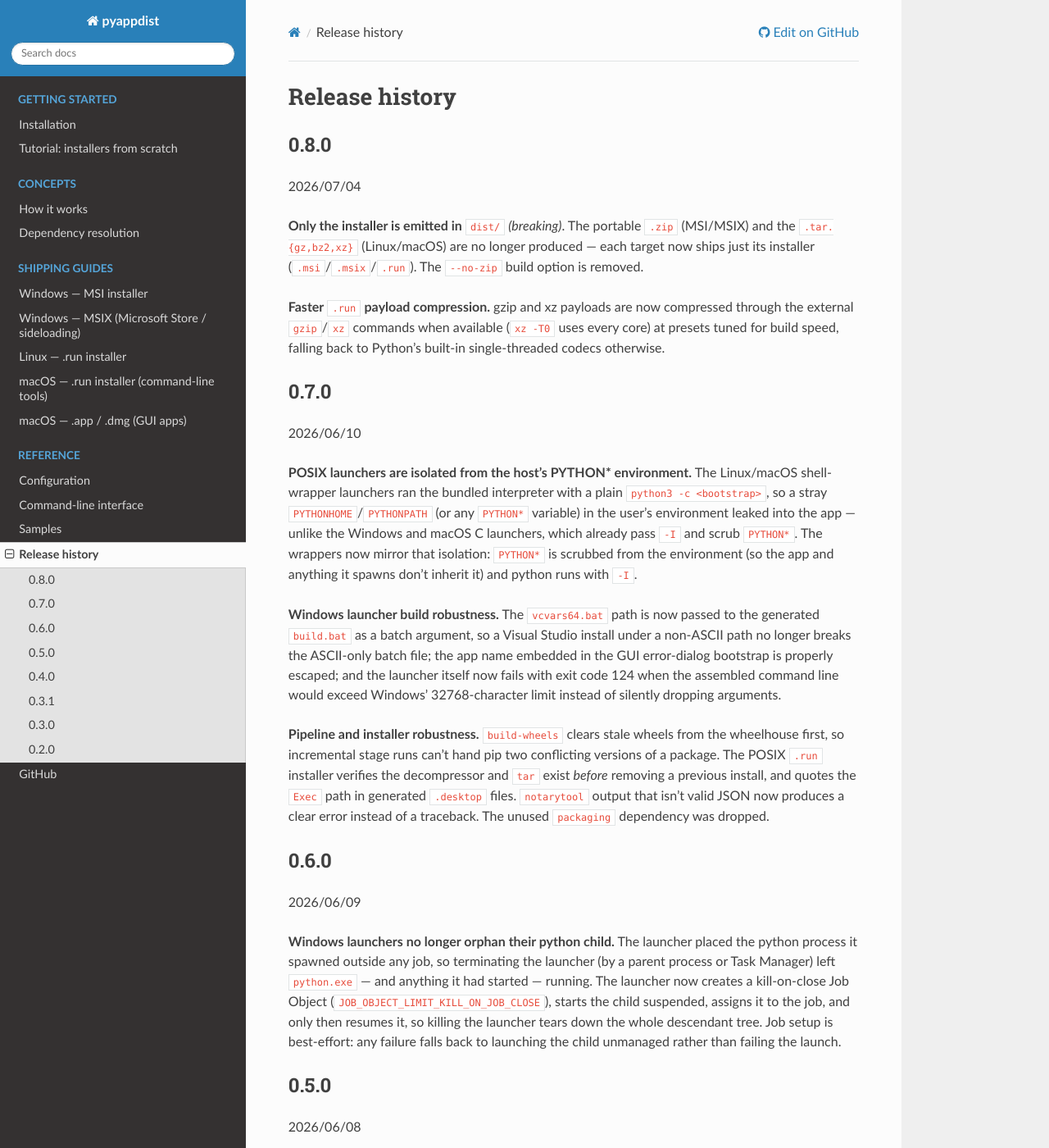
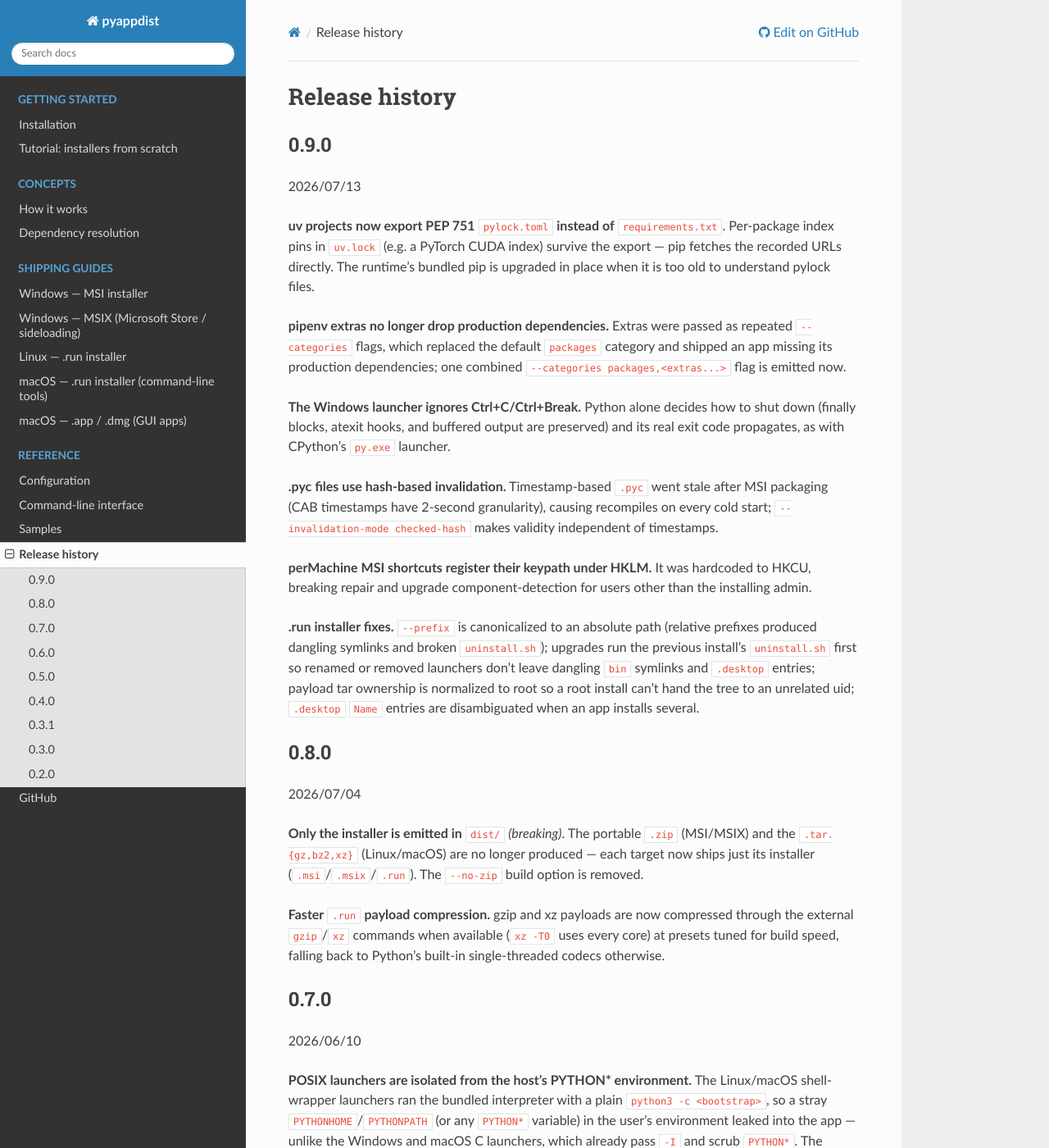
Before and after one commit to atsuoishimoto/pyappdist, a Sphinx documentation site: the page built from docs/history.rst, in a window 1280 px wide and 1400 px high. Shown: the whole window at 82% size. Built offline with Sphinx 7.4.7 and the Read the Docs theme 3.1.0, drawn with Linux system fonts in a browser that asks for light colours.

Commit message:
Add 0.9.0 release history entry

```diff
--- a/docs/history.rst
+++ b/docs/history.rst
@@ -1,5 +1,42 @@
 Release history
 ===============
+
+0.9.0
+-----
+
+2026/07/13
+
+**uv projects now export PEP 751** ``pylock.toml`` **instead of**
+``requirements.txt``. Per-package index pins in ``uv.lock`` (e.g. a PyTorch
+CUDA index) survive the export — pip fetches the recorded URLs directly. The
+runtime's bundled pip is upgraded in place when it is too old to understand
+pylock files.
+
+**pipenv extras no longer drop production dependencies.** Extras were passed
+as repeated ``--categories`` flags, which replaced the default ``packages``
+category and shipped an app missing its production dependencies; one combined
+``--categories packages,<extras...>`` flag is emitted now.
+
+**The Windows launcher ignores Ctrl+C/Ctrl+Break.** Python alone decides how
+to shut down (finally blocks, atexit hooks, and buffered output are preserved)
+and its real exit code propagates, as with CPython's ``py.exe`` launcher.
+
+**.pyc files use hash-based invalidation.** Timestamp-based ``.pyc`` went
+stale after MSI packaging (CAB timestamps have 2-second granularity), causing
+recompiles on every cold start; ``--invalidation-mode checked-hash`` makes
+validity independent of timestamps.
+
+**perMachine MSI shortcuts register their keypath under HKLM.** It was
+hardcoded to HKCU, breaking repair and upgrade component-detection for users
+other than the installing admin.
+
+**.run installer fixes.** ``--prefix`` is canonicalized to an absolute path
+(relative prefixes produced dangling symlinks and broken ``uninstall.sh``);
+upgrades run the previous install's ``uninstall.sh`` first so renamed or
+removed launchers don't leave dangling ``bin`` symlinks and ``.desktop``
+entries; payload tar ownership is normalized to root so a root install can't
+hand the tree to an unrelated uid; ``.desktop`` ``Name`` entries are
+disambiguated when an app installs several.
 
 0.8.0
 -----
```
